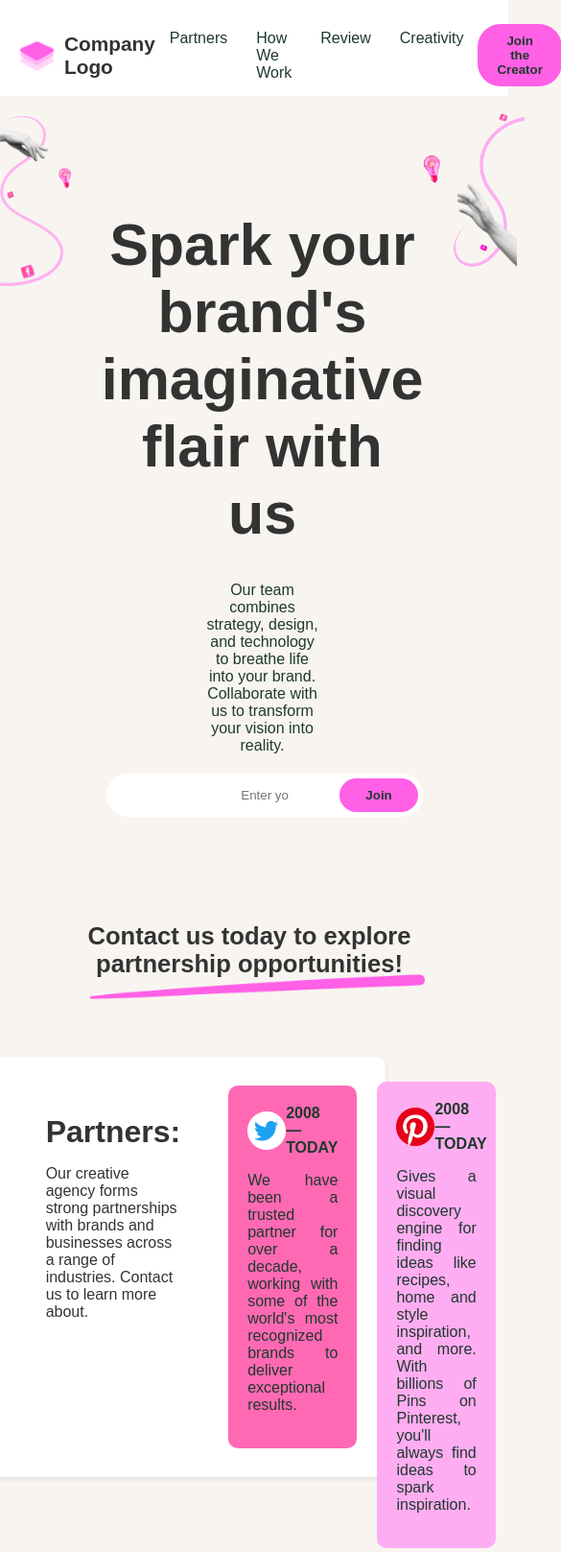
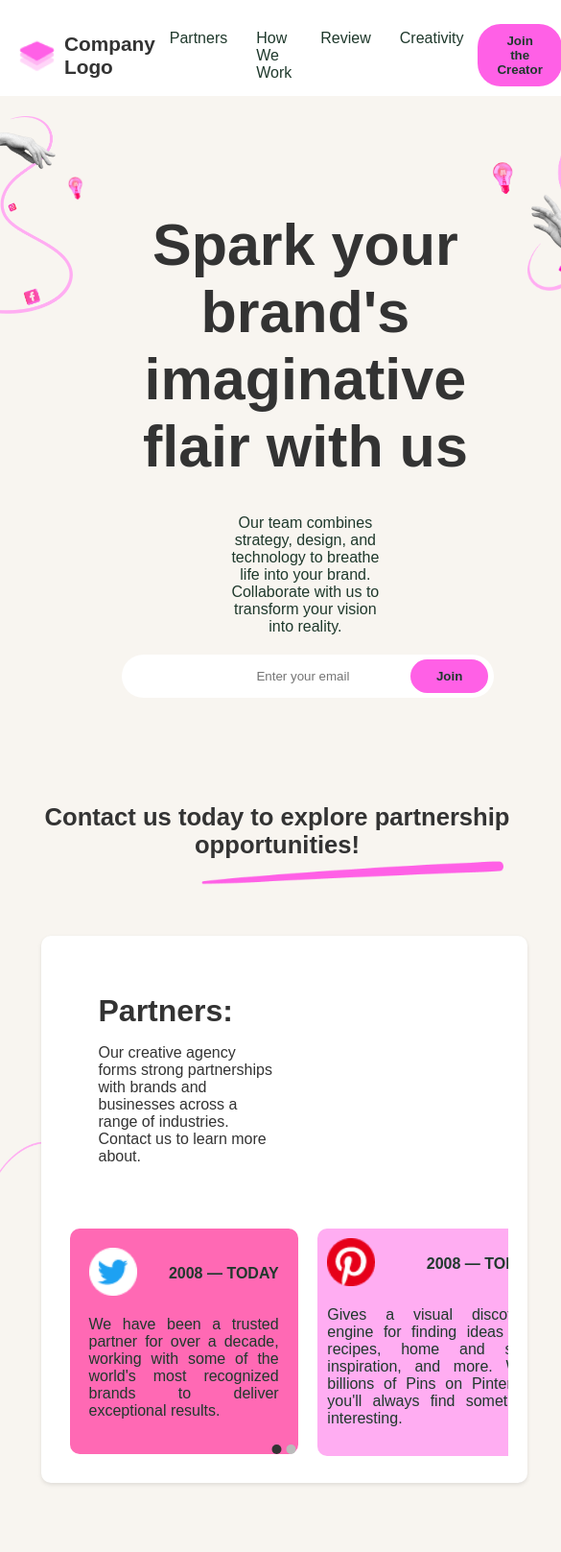
Before and after one commit to KishoreReact/CreatifZilla, a plain HTML site: page index.html in a window 390 px wide. Shown: the top 1617 px of the page at 96% size, 585 px wide, since content can reach past the window. Drawn offline with Linux system fonts and the light colour scheme.

Commit message:
creatifzilla_resp

```diff
--- a/CSS/styles.css
+++ b/CSS/styles.css
@@ -22,7 +22,7 @@ header {
 }
 @media (max-width: 768px) { /* You can adjust the max-width value based on your definition of mobile view */
     header {
-        width: 136%;
+        width: 155%;
 
     }
 }
@@ -79,7 +79,7 @@ header .join-button {
 }
 @media (max-width: 768px) { /* You can adjust the max-width value based on your definition of mobile view */
     .hero {
-        width: 130%;
+        width: 153%;
     }
 }
 
@@ -220,6 +220,12 @@ header .join-button {
     align-items: center;
 }
 
+@media (max-width: 768px) { /* You can adjust the max-width value based on your definition of mobile view */
+    .partners {
+        width: 130%;
+    }
+}
+
 .line-vector {
     position: absolute;
     left: 0;
@@ -238,7 +244,7 @@ header .join-button {
     .partners h2 {
         width: 100%;
     font-size: 1.6em;
-    margin: 10px 0px 56px 130px;
+    margin: 10px 0px 56px 31px;
     }
 }
 
@@ -251,6 +257,15 @@ header .join-button {
     z-index: 2; /* Ensure the text is in front of the image */
     width: 85%;
     position: relative; /* Add this to position child elements absolutely */
+
+}
+
+@media (max-width: 768px) { /* You can adjust the max-width value based on your definition of mobile view */
+    .partners-content{
+        justify-content: space-between;
+        width: 100%;
+        margin-left: 45px;
+    }
 }
 
 
@@ -265,18 +280,32 @@ header .join-button {
     display: flex;
 }
 
+@media (max-width: 768px) { /* You can adjust the max-width value based on your definition of mobile view */
+    .partners .partners-text{
+        display:flex;
+        flex-direction: column;
+    }
+}
+
+
 .partners .timeline {
     background-color: #ff69b4;
     color: #fff;
     padding: 20px;
     border-radius: 10px;
-    width: 28%;
+    width: 50%;
     text-align: justify;
     color: #1F392C;
     font-weight: 500;
     font-size: 16px;
-    height: 30%;
+    height: 71%;
     margin: 10px;
+}
+
+@media (max-width: 768px) { /* You can adjust the max-width value based on your definition of mobile view */
+    .partners .timeline{
+        width: 51%;
+    }
 }
 
 .platform {
@@ -298,7 +327,7 @@ footer {
 
 @media (max-width: 768px) { /* You can adjust the max-width value based on your definition of mobile view */
     footer {
-        width: 128%;
+        width: 153%;
     }
 }
 
@@ -377,18 +406,52 @@ footer {
     color: #1F392C;
     font-weight: 500;
     font-size: 16px;
-    position: absolute; /* Make this element positioned absolutely */
-    top: 30px; /* Adjust the top position to overlap as needed */
-    z-index: 4; /* Ensure it is on top of the partners-text */
-    right: -133px;
+    position: absolute;
+    z-index: 4;
+    right: -13px;
 }
 
 @media (max-width: 768px) { /* You can adjust the max-width value based on your definition of mobile view */
     .pintrest {
-        right: -173px;
-        top: 26px;
+        right: -40px;
+        height: 93%;
     }
 }
+
+@media (max-width: 1220px) and (min-width: 1053px) {
+    .pintrest {
+        height:91% ;
+    }
+}
+
+@media (max-width: 1053px) and (min-width: 954px) {
+    .pintrest {
+        height:91% ;
+    }
+}
+@media (max-width: 953px) and (min-width: 919px) {
+    .pintrest {
+        height:91% ;
+    }
+}
+@media (max-width: 918px) and (min-width: 906px) {
+    .pintrest {
+        height:91% ;
+    }
+}
+
+@media (max-width: 799px) and (min-width: 769px) {
+    .pintrest {
+        height:92% ;
+    }
+}
+@media (max-width: 1030px) and (min-width: 981px) {
+    .pintrest {
+        width: 26%;
+    }
+}
+
+
 
 .center-circle {
     position: absolute;
@@ -411,7 +474,63 @@ footer {
 }
 @media (max-width: 768px) { /* You can adjust the max-width value based on your definition of mobile view */
     .vector {
-        width: 100%;
-        margin-left: 145px;
+        width: 62%;
+
     }
 }
+
+.carousel {
+    position: relative;
+    width: 100%;
+    overflow: hidden;
+}
+
+.carousel-container {
+    display: flex;
+    transition: transform 0.3s ease; /* Smooth transition */
+    cursor: grab; /* Indicates draggable area */
+}
+
+.carousel-item {
+    flex: 0 0 auto; /* Allow items to be of their content width */
+     width: 47%;
+    box-sizing: border-box;
+    padding: 10px;
+    margin-top: 10px;
+}
+
+@media (max-width: 768px) { /* You can adjust the max-width value based on your definition of mobile view */
+    .carousel-item {
+        width: 51%;
+
+    }
+}
+
+.card-head img {
+    width: 50px; /* Adjust image size as needed */
+    height: auto;
+    display: block;
+    margin-bottom: 5px;
+}
+
+.carousel-indicators {
+    position: absolute;
+    bottom: 10px;
+    left: 50%;
+    transform: translateX(-50%);
+    display: flex;
+    justify-content: center;
+    gap: 5px;
+}
+
+.indicator {
+    width: 10px;
+    height: 10px;
+    background-color: #bbb;
+    border-radius: 50%;
+    cursor: pointer;
+}
+
+.indicator.active {
+    background-color: #333;
+}
--- /dev/null
+++ b/JS/script.js
@@ -0,0 +1,51 @@
+document.addEventListener('DOMContentLoaded', function() {
+    const container = document.querySelector('.carousel-container');
+    const indicators = document.querySelectorAll('.indicator');
+    let isDragging = false;
+    let startX = 0;
+    let currentTranslateX = 0;
+    let prevTranslateX = 0;
+    let currentIndex = 0;
+
+    function updateIndicators() {
+        indicators.forEach((indicator, i) => {
+            indicator.classList.toggle('active', i === currentIndex);
+        });
+    }
+
+    function handleMouseDown(event) {
+        isDragging = true;
+        startX = event.clientX || event.touches[0].clientX;
+        container.style.cursor = 'grabbing'; // Change cursor to grabbing
+    }
+
+    function handleMouseMove(event) {
+        if (!isDragging) return;
+        const x = event.clientX || event.touches[0].clientX;
+        const deltaX = x - startX;
+        container.style.transform = `translateX(${prevTranslateX + deltaX}px)`;
+    }
+
+    function handleMouseUp(event) {
+        if (!isDragging) return;
+        isDragging = false;
+        container.style.cursor = 'grab'; // Change cursor back to grab
+        prevTranslateX += (event.clientX || event.changedTouches[0].clientX) - startX;
+        const slideWidth = container.offsetWidth / indicators.length;
+        const newIndex = Math.round(-prevTranslateX / slideWidth);
+        currentIndex = Math.max(0, Math.min(indicators.length - 1, newIndex));
+        container.style.transform = `translateX(${-currentIndex * slideWidth}px)`;
+        updateIndicators();
+    }
+
+    container.addEventListener('mousedown', handleMouseDown);
+    container.addEventListener('mousemove', handleMouseMove);
+    container.addEventListener('mouseup', handleMouseUp);
+    container.addEventListener('mouseleave', handleMouseUp); // Handle case when mouse leaves container
+    container.addEventListener('touchstart', handleMouseDown);
+    container.addEventListener('touchmove', handleMouseMove);
+    container.addEventListener('touchend', handleMouseUp);
+
+    // Optional: Update indicators initially
+    updateIndicators();
+});
--- a/index.html
+++ b/index.html
@@ -61,20 +61,33 @@
                     <div class="partner-head">Partners:</div>
                     <p>Our creative agency forms strong partnerships with brands and businesses across a range of industries. Contact us to learn more about.</p>
                     </div>
-                    <div class="timeline timeline-item">
-                        <div class="card-head">
-                        <img src="images/twitter.png" alt="twitter" class="twitter">
-                        <span >2008 — TODAY</span></div>
-                        <p>We have been a trusted partner for over a decade, working with some of the world's most recognized brands to deliver exceptional results.</p>
+                    <div class="carousel">
+                        <div class="carousel-container">
+                            <div class="carousel-item timeline timeline-item">
+                                <div class="card-head">
+                                    <img src="images/twitter.png" alt="twitter" class="twitter">
+                                    <span>2008 — TODAY</span>
+                                </div>
+                                <p>We have been a trusted partner for over a decade, working with some of the world's most recognized brands to deliver exceptional results.</p>
+                            </div>
+                            <div class="carousel-item pintrest">
+                                <div class="card-head">
+                                    <img src="images/Logo2.png" alt="pintrest" class="twitter">
+                                    <span>2008 — TODAY</span>
+                                </div>
+                                <p>Gives a visual discovery engine for finding ideas like recipes, home and style inspiration, and more. With billions of Pins on Pinterest, you'll always find something interesting.</p>
+                            </div>
+                            <!-- Add more carousel-item divs here as needed -->
+                        </div>
+                        <div class="carousel-indicators">
+                            <span class="indicator active"></span>
+                            <span class="indicator"></span>
+                            <!-- Add more indicators here as needed -->
+                        </div>
                     </div>
+                    <script src="js/script.js"></script>
+                </div>
 
-                </div>
-                <div class=" pintrest">
-                    <div class="card-head">
-                    <img src="images/Logo2.png" alt="twitter" class="twitter">
-                    <span >2008 — TODAY</span></div>
-                    <p>Gives a visual discovery engine for finding ideas like recipes, home and style inspiration, and more. With billions of Pins on Pinterest, you'll always find ideas to spark inspiration.</p>
-                </div>
             </div>
         </section>
 
```
